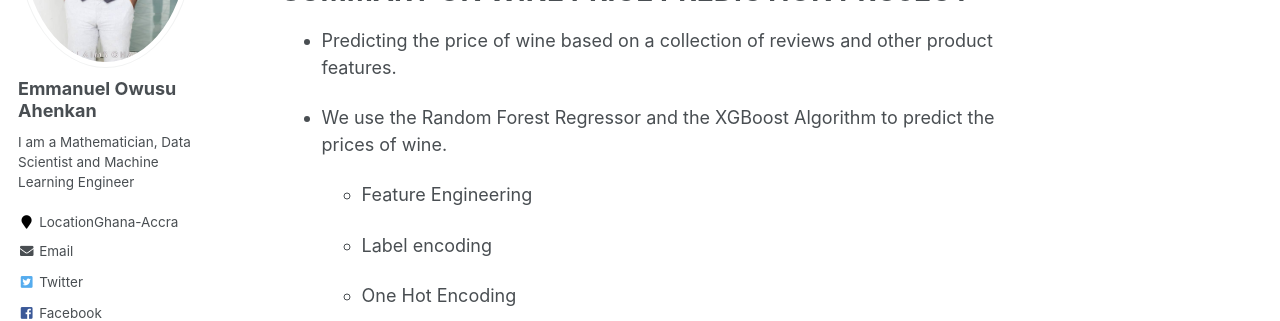
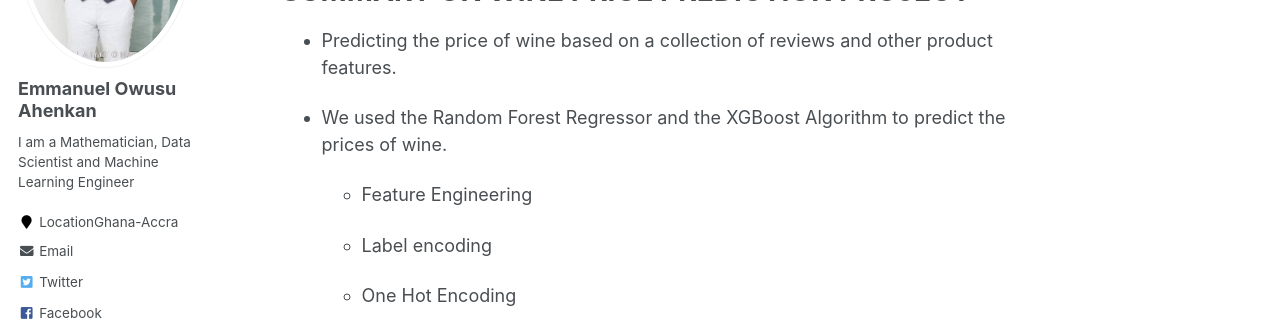
Before and after one commit to EmmanuelOwusu/EmmanuelOwusu.github.io, a Jekyll site: the page built from _talks/2014-02-01-talk-2.md, in a window 1280 px wide and 1374 px high. Shown: the part 290-611 px from the top of the window. Built offline with Jekyll 4.4.1, drawn with Linux system fonts in a browser that asks for light colours; some web fonts are replaced.

Commit message:
Updated talk on wine price prediction
Updated talk on wine price prediction

```diff
--- a/_talks/2014-02-01-talk-2.md
+++ b/_talks/2014-02-01-talk-2.md
@@ -15,7 +15,7 @@ location: "Accra, Ghana"
 
 * Predicting the price of wine based on a collection of reviews and other product features.
 
-* We use the Random Forest Regressor and the XGBoost Algorithm to predict the prices of wine.
+* We used the Random Forest Regressor and the XGBoost Algorithm to predict the prices of wine.
 
     * Feature Engineering
 
```
